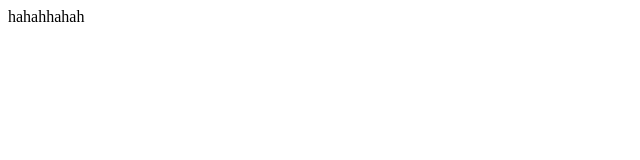
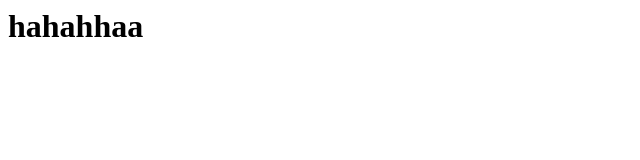
Before and after one commit to ciesielski-filip/test-repository, a plain HTML site: page plik.html in a window 1280 px wide. Shown: the whole page, without its empty margins (0-640 px from the left). Drawn offline with Linux system fonts and the light colour scheme.

Commit message:
Update plik.html

```diff
--- a/plik.html
+++ b/plik.html
@@ -1,5 +1,7 @@
 <html>
 	<body>
-	hahahhahah
+		<h1>
+			hahahhaa
+		</h1>
 	<body>
 </html>
```
